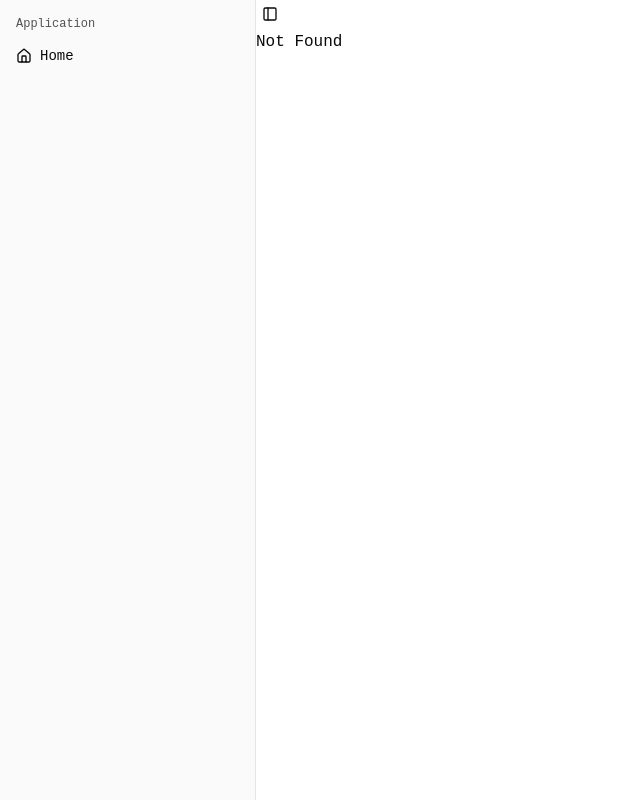
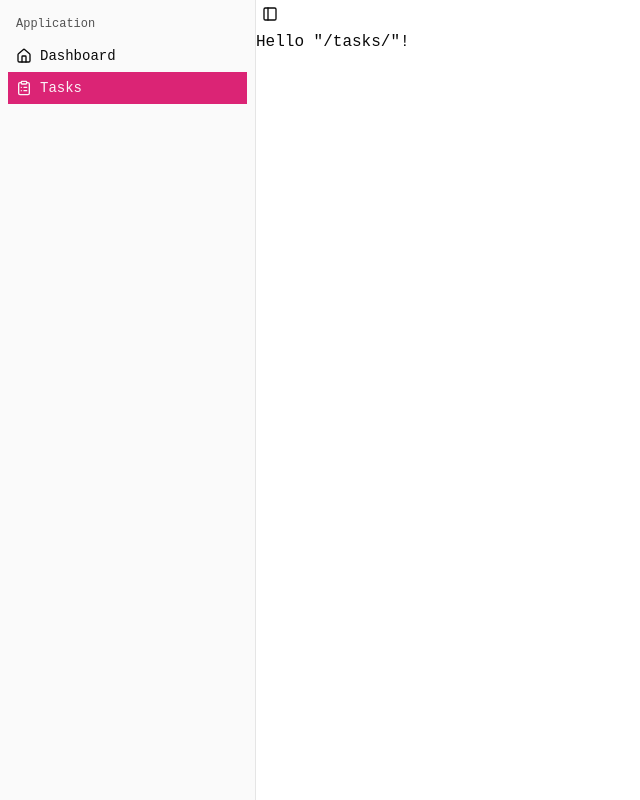
Before and after one commit to letsaguiar/dev-cycler, a React (Vite) app: page /dev-cycler/tasks in a window 1280 px wide. Before the commit this address had no page. Shown: the whole page, without its empty margins (0-640 px from the left). Built offline with nearby package versions, Linux system fonts and the light colour scheme.

Commit message:
create tasks page

```diff
--- a/src/components/sidebar/Sidebar.tsx
+++ b/src/components/sidebar/Sidebar.tsx
@@ -1,5 +1,5 @@
-import { Link } from "@tanstack/react-router";
-import { Home } from "lucide-react";
+import { Link, useMatchRoute } from "@tanstack/react-router";
+import { ClipboardList, Home } from "lucide-react";
 import {
 	Sidebar,
 	SidebarContent,
@@ -18,12 +18,19 @@ interface ApplicationSidebarItem {
 }
 
 export function ApplicationSidebar() {
+	const matchRoute = useMatchRoute();
+
 	const items: ApplicationSidebarItem[] = [
 		{
-			title: "Home",
+			title: "Dashboard",
 			url: "/",
 			icon: <Home />,
 		},
+		{
+			title: "Tasks",
+			url: "/tasks",
+			icon: <ClipboardList />
+		}
 	];
 
 	return (
@@ -35,7 +42,7 @@ export function ApplicationSidebar() {
 						<SidebarMenu>
 							{items.map((item) => (
 								<SidebarMenuItem key={item.title}>
-									<SidebarMenuButton asChild>
+									<SidebarMenuButton isActive={!!matchRoute({ to: item.url })} asChild>
 										<Link to={item.url}>
 											{item.icon}
 											<span>{item.title}</span>
--- a/src/routeTree.gen.ts
+++ b/src/routeTree.gen.ts
@@ -10,33 +10,43 @@
 
 import { Route as rootRouteImport } from './routes/__root'
 import { Route as IndexRouteImport } from './routes/index'
+import { Route as TasksIndexRouteImport } from './routes/tasks/index'
 
 const IndexRoute = IndexRouteImport.update({
   id: '/',
   path: '/',
   getParentRoute: () => rootRouteImport,
 } as any)
+const TasksIndexRoute = TasksIndexRouteImport.update({
+  id: '/tasks/',
+  path: '/tasks/',
+  getParentRoute: () => rootRouteImport,
+} as any)
 
 export interface FileRoutesByFullPath {
   '/': typeof IndexRoute
+  '/tasks': typeof TasksIndexRoute
 }
 export interface FileRoutesByTo {
   '/': typeof IndexRoute
+  '/tasks': typeof TasksIndexRoute
 }
 export interface FileRoutesById {
   __root__: typeof rootRouteImport
   '/': typeof IndexRoute
+  '/tasks/': typeof TasksIndexRoute
 }
 export interface FileRouteTypes {
   fileRoutesByFullPath: FileRoutesByFullPath
-  fullPaths: '/'
+  fullPaths: '/' | '/tasks'
   fileRoutesByTo: FileRoutesByTo
-  to: '/'
-  id: '__root__' | '/'
+  to: '/' | '/tasks'
+  id: '__root__' | '/' | '/tasks/'
   fileRoutesById: FileRoutesById
 }
 export interface RootRouteChildren {
   IndexRoute: typeof IndexRoute
+  TasksIndexRoute: typeof TasksIndexRoute
 }
 
 declare module '@tanstack/react-router' {
@@ -48,11 +58,19 @@ declare module '@tanstack/react-router' {
       preLoaderRoute: typeof IndexRouteImport
       parentRoute: typeof rootRouteImport
     }
+    '/tasks/': {
+      id: '/tasks/'
+      path: '/tasks'
+      fullPath: '/tasks'
+      preLoaderRoute: typeof TasksIndexRouteImport
+      parentRoute: typeof rootRouteImport
+    }
   }
 }
 
 const rootRouteChildren: RootRouteChildren = {
   IndexRoute: IndexRoute,
+  TasksIndexRoute: TasksIndexRoute,
 }
 export const routeTree = rootRouteImport
   ._addFileChildren(rootRouteChildren)
--- /dev/null
+++ b/src/routes/tasks/index.tsx
@@ -0,0 +1,9 @@
+import { createFileRoute } from '@tanstack/react-router'
+
+export const Route = createFileRoute('/tasks/')({
+  component: RouteComponent,
+})
+
+function RouteComponent() {
+  return <div>Hello "/tasks/"!</div>
+}
```
